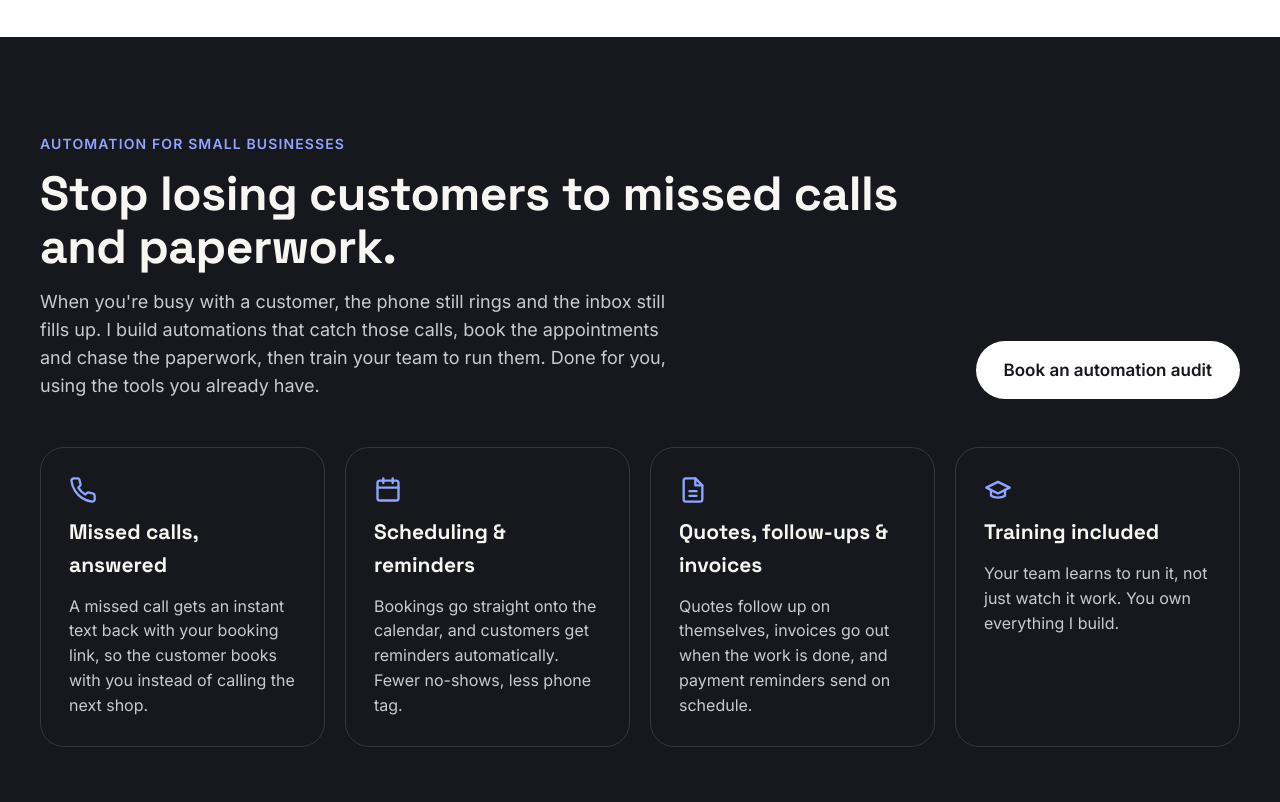
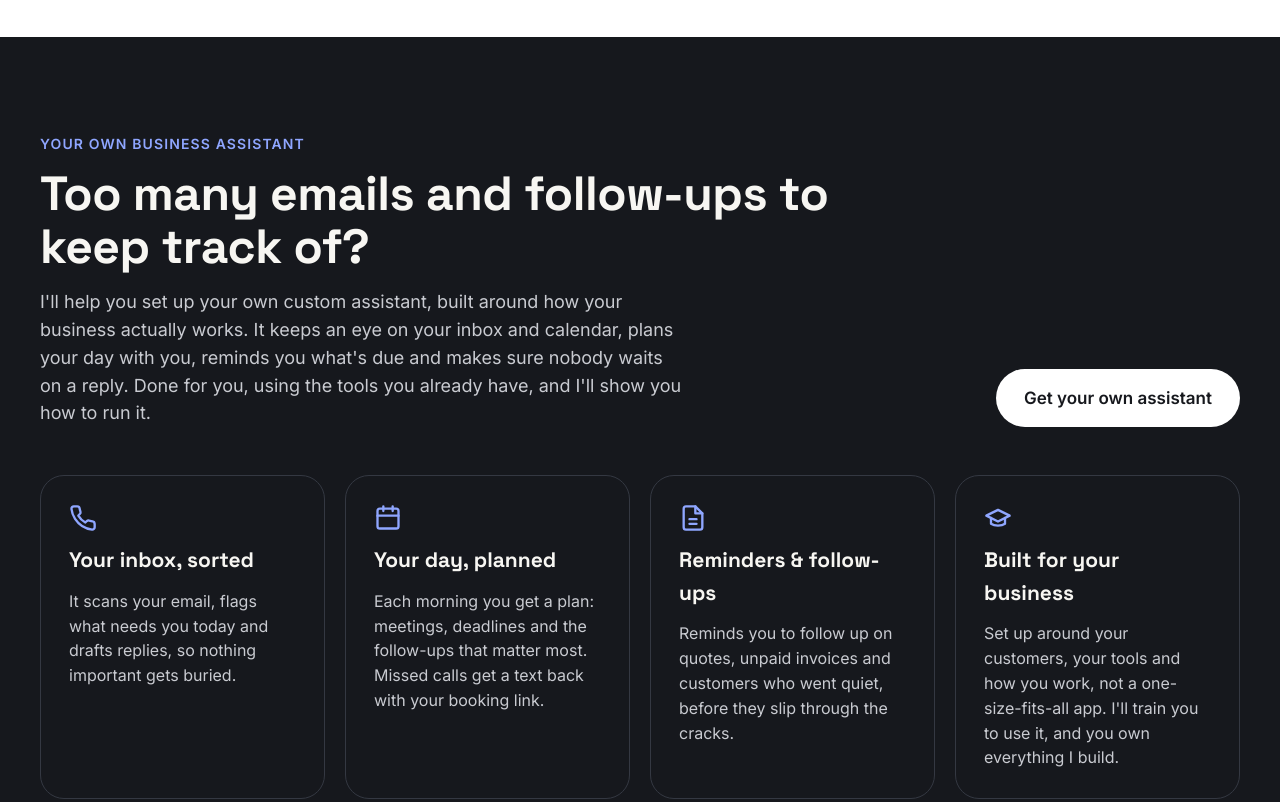
Before and after one commit to ZorayDev/rayfixesit-site, a plain HTML site: page index.html in a window 1280 px wide. Shown: the part 1360-2162 px from the top of the page. Drawn offline with Linux system fonts and the light colour scheme.

Commit message:
Reframe automation section around a custom business assistant
Co-Authored-By: Claude Opus 5.5 <noreply@anthropic.com>
Claude-Session: https://claude.ai/code/session_01YR4usithN6XTEubTYBXHZY

```diff
--- a/index.html
+++ b/index.html
@@ -95,32 +95,32 @@ a:focus-visible{outline:3px solid #2348E0;outline-offset:3px}
     <div style="max-width: 1200px; margin: 0 auto; display: flex; flex-direction: column; gap: 48px">
       <div style="display: flex; flex-wrap: wrap; gap: 24px 56px; align-items: flex-end; justify-content: space-between">
         <div style="flex: 999 1 520px; min-width: 0; display: flex; flex-direction: column; gap: 14px">
-          <p style="margin: 0; font-size: 14px; font-weight: 600; letter-spacing: 0.08em; text-transform: uppercase; color: #8FA6FF">Automation for small businesses</p>
-          <h2 style="margin: 0; font-family: 'Space Grotesk', Inter, sans-serif; font-size: clamp(32px, 4vw, 48px); letter-spacing: -0.01em; line-height: 1.1">Stop losing customers to missed calls and paperwork.</h2>
-          <p style="margin: 0; font-size: 18px; color: #C9CBD1; max-width: 36em">When you're busy with a customer, the phone still rings and the inbox still fills up. I build automations that catch those calls, book the appointments and chase the paperwork, then train your team to run them. Done for you, using the tools you already have.</p>
+          <p style="margin: 0; font-size: 14px; font-weight: 600; letter-spacing: 0.08em; text-transform: uppercase; color: #8FA6FF">Your own business assistant</p>
+          <h2 style="margin: 0; font-family: 'Space Grotesk', Inter, sans-serif; font-size: clamp(32px, 4vw, 48px); letter-spacing: -0.01em; line-height: 1.1">Too many emails and follow-ups to keep track of?</h2>
+          <p style="margin: 0; font-size: 18px; color: #C9CBD1; max-width: 36em">I'll help you set up your own custom assistant, built around how your business actually works. It keeps an eye on your inbox and calendar, plans your day with you, reminds you what's due and makes sure nobody waits on a reply. Done for you, using the tools you already have, and I'll show you how to run it.</p>
         </div>
-        <a href="mailto:ray@rayfixesitnyc.com?subject=Automation%20audit" style="text-decoration: none; background: #FFFFFF; color: #16181D; padding: 16px 28px; border-radius: 999px; font-weight: 600; font-size: 17px">Book an automation audit</a>
+        <a href="mailto:ray@rayfixesitnyc.com?subject=Custom%20assistant" style="text-decoration: none; background: #FFFFFF; color: #16181D; padding: 16px 28px; border-radius: 999px; font-weight: 600; font-size: 17px">Get your own assistant</a>
       </div>
       <div style="display: grid; grid-template-columns: repeat(auto-fit, minmax(260px, 1fr)); gap: 20px">
         <div style="border: 1px solid #343842; border-radius: 24px; padding: 28px; display: flex; flex-direction: column; gap: 12px">
           <svg aria-hidden="true" width="28" height="28" viewBox="0 0 24 24" fill="none" stroke="#8FA6FF" stroke-width="2" stroke-linecap="round" stroke-linejoin="round"><path d="M22 16.9v3a2 2 0 0 1-2.2 2 19.8 19.8 0 0 1-8.6-3.1 19.5 19.5 0 0 1-6-6A19.8 19.8 0 0 1 2.1 4.2 2 2 0 0 1 4.1 2h3a2 2 0 0 1 2 1.7c.1 1 .4 1.9.7 2.8a2 2 0 0 1-.5 2.1L8 9.9a16 16 0 0 0 6 6l1.3-1.3a2 2 0 0 1 2.1-.4c.9.3 1.8.6 2.8.7a2 2 0 0 1 1.7 2z"/></svg>
-          <h3 style="margin: 0; font-family: 'Space Grotesk', Inter, sans-serif; font-size: 21px">Missed calls, answered</h3>
-          <p style="margin: 0; color: #C9CBD1">A missed call gets an instant text back with your booking link, so the customer books with you instead of calling the next shop.</p>
+          <h3 style="margin: 0; font-family: 'Space Grotesk', Inter, sans-serif; font-size: 21px">Your inbox, sorted</h3>
+          <p style="margin: 0; color: #C9CBD1">It scans your email, flags what needs you today and drafts replies, so nothing important gets buried.</p>
         </div>
         <div style="border: 1px solid #343842; border-radius: 24px; padding: 28px; display: flex; flex-direction: column; gap: 12px">
           <svg aria-hidden="true" width="28" height="28" viewBox="0 0 24 24" fill="none" stroke="#8FA6FF" stroke-width="2" stroke-linecap="round" stroke-linejoin="round"><rect x="3" y="4" width="18" height="17" rx="2"/><path d="M16 2v4M8 2v4M3 10h18"/></svg>
-          <h3 style="margin: 0; font-family: 'Space Grotesk', Inter, sans-serif; font-size: 21px">Scheduling &amp; reminders</h3>
-          <p style="margin: 0; color: #C9CBD1">Bookings go straight onto the calendar, and customers get reminders automatically. Fewer no-shows, less phone tag.</p>
+          <h3 style="margin: 0; font-family: 'Space Grotesk', Inter, sans-serif; font-size: 21px">Your day, planned</h3>
+          <p style="margin: 0; color: #C9CBD1">Each morning you get a plan: meetings, deadlines and the follow-ups that matter most. Missed calls get a text back with your booking link.</p>
         </div>
         <div style="border: 1px solid #343842; border-radius: 24px; padding: 28px; display: flex; flex-direction: column; gap: 12px">
           <svg aria-hidden="true" width="28" height="28" viewBox="0 0 24 24" fill="none" stroke="#8FA6FF" stroke-width="2" stroke-linecap="round" stroke-linejoin="round"><path d="M14 2H6a2 2 0 0 0-2 2v16a2 2 0 0 0 2 2h12a2 2 0 0 0 2-2V8z"/><path d="M14 2v6h6M9 13h6M9 17h6"/></svg>
-          <h3 style="margin: 0; font-family: 'Space Grotesk', Inter, sans-serif; font-size: 21px">Quotes, follow-ups &amp; invoices</h3>
-          <p style="margin: 0; color: #C9CBD1">Quotes follow up on themselves, invoices go out when the work is done, and payment reminders send on schedule.</p>
+          <h3 style="margin: 0; font-family: 'Space Grotesk', Inter, sans-serif; font-size: 21px">Reminders &amp; follow-ups</h3>
+          <p style="margin: 0; color: #C9CBD1">Reminds you to follow up on quotes, unpaid invoices and customers who went quiet, before they slip through the cracks.</p>
         </div>
         <div style="border: 1px solid #343842; border-radius: 24px; padding: 28px; display: flex; flex-direction: column; gap: 12px">
           <svg aria-hidden="true" width="28" height="28" viewBox="0 0 24 24" fill="none" stroke="#8FA6FF" stroke-width="2" stroke-linecap="round" stroke-linejoin="round"><path d="M22 10 12 5 2 10l10 5 10-5z"/><path d="M6 12v5c3 2 9 2 12 0v-5"/></svg>
-          <h3 style="margin: 0; font-family: 'Space Grotesk', Inter, sans-serif; font-size: 21px">Training included</h3>
-          <p style="margin: 0; color: #C9CBD1">Your team learns to run it, not just watch it work. You own everything I build.</p>
+          <h3 style="margin: 0; font-family: 'Space Grotesk', Inter, sans-serif; font-size: 21px">Built for your business</h3>
+          <p style="margin: 0; color: #C9CBD1">Set up around your customers, your tools and how you work, not a one-size-fits-all app. I'll train you to use it, and you own everything I build.</p>
         </div>
       </div>
     </div>
```
